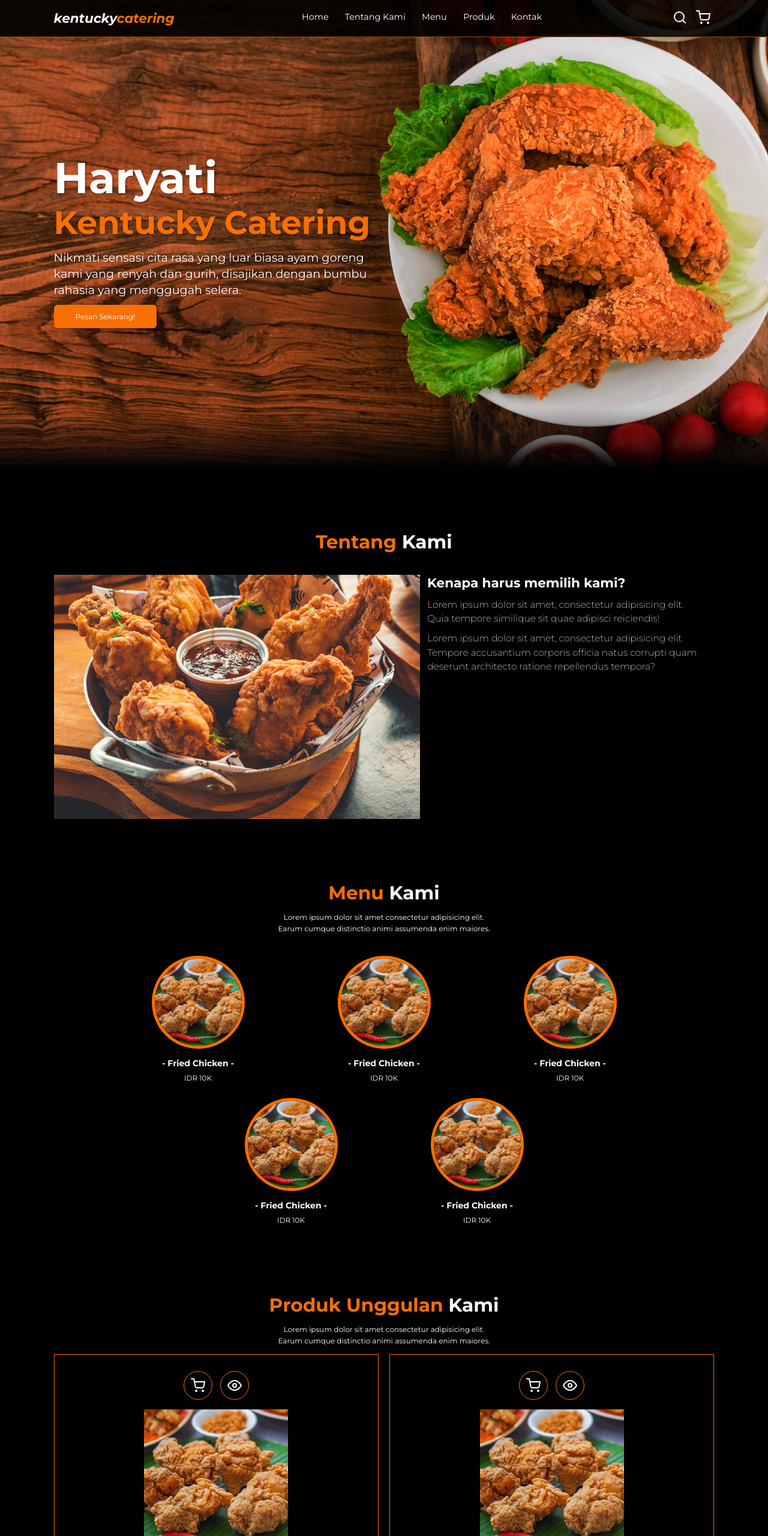
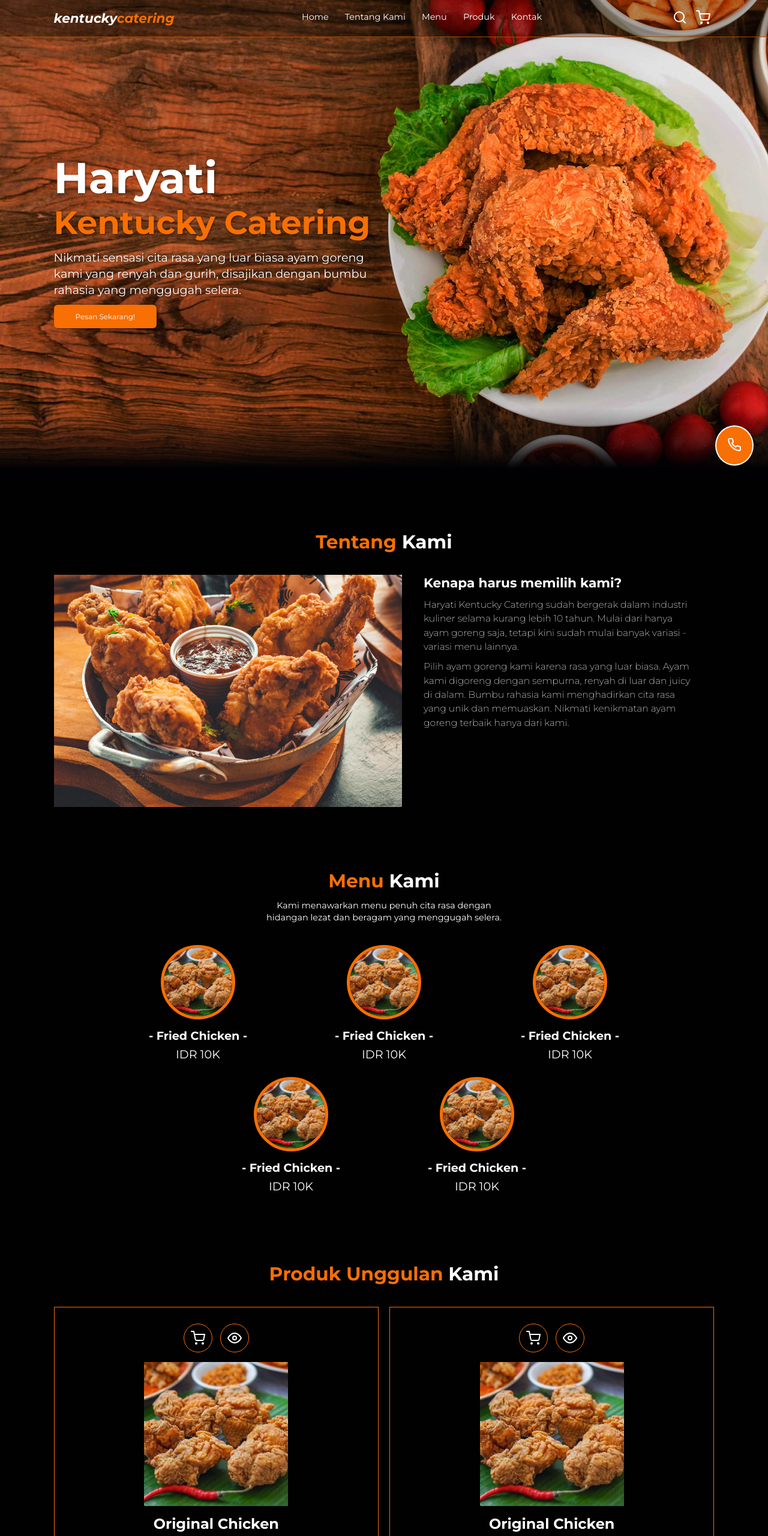
Before and after one commit to fittracakomoli/haryati-catering, a plain HTML site: page index.html in a window 1280 px wide. Shown: the top 2560 px of the page at 60% size. Drawn offline with nearby package versions, Linux system fonts and the light colour scheme.

Commit message:
edit banyak

```diff
--- a/css/style.css
+++ b/css/style.css
@@ -41,13 +41,18 @@ body {
   justify-content: space-between;
   align-items: center;
   padding: 1.4rem 7%;
-  background-color: rgba(1, 1, 1, 0.9);
+  background-color: rgba(1, 1, 1, 0.3);
   border-bottom: 1px solid #ac4b01;
   position: fixed;
+  transition: 0.5s;
   top: 0;
   left: 0;
   right: 0;
   z-index: 999;
+}
+
+.navbar.active {
+  background-color: rgba(1, 1, 1, 0.9);
 }
 
 .navbar .navbar-logo {
@@ -138,7 +143,7 @@ body {
   top: 100%;
   right: -100%;
   height: 100vh;
-  width: 35rem;
+  width: 25rem;
   padding: 0 1.5rem;
   color: var(--bg);
   background-color: #fff;
@@ -150,22 +155,22 @@ body {
 }
 
 .shopping-cart img {
-  height: 6rem;
+  height: 3rem;
   border-radius: 50%;
 }
 
 .shopping-cart .cart-item {
-  margin: 2rem 0;
+  margin: 1rem 0;
   display: flex;
   align-items: center;
-  gap: 1.5rem;
+  gap: 1rem;
   padding-bottom: 1rem;
   border-bottom: 1px dashed var(--bg);
   position: relative;
 }
 
 .shopping-cart h3 {
-  font-size: 1.6rem;
+  font-size: 1.2rem;
   padding-bottom: 0.5rem;
 }
 
@@ -181,6 +186,32 @@ body {
 
 .shopping-cart .remove-item:hover {
   color: var(--primary);
+}
+
+/* Floating Button */
+.floating-button {
+  position: fixed;
+  bottom: 2rem;
+  right: 2rem;
+  z-index: 9999999;
+  display: flex;
+  align-items: center;
+  justify-content: center;
+}
+
+.floating-button a {
+  color: #fff;
+  border-radius: 50%;
+  border: 2px solid #fff;
+  background-color: var(--primary);
+  padding: 1.5rem;
+  transition: 0.5s;
+}
+
+.floating-button a:hover {
+  color: var(--primary);
+  background-color: var(--bg);
+  border: 2px solid var(--primary);
 }
 
 /* Hero Section */
@@ -269,7 +300,7 @@ body {
 }
 
 .about .row .about-img {
-  flex: 1 1 45rem;
+  flex: 1 1 40rem;
 }
 
 .about .row .about-img img {
@@ -278,7 +309,7 @@ body {
 
 .about .row .content {
   flex: 1 1 35rem;
-  padding: 0 1rem;
+  padding: 0 3rem;
 }
 
 .about .row .content h3 {
@@ -301,10 +332,11 @@ body {
 
 .menu p {
   text-align: center;
-  max-width: 30rem;
+  max-width: 35rem;
   margin: auto;
   font-weight: 400;
-  line-height: 1.6;
+  font-size: 1.2rem;
+  line-height: 1.4;
 }
 
 .menu .row {
@@ -321,21 +353,22 @@ body {
 
 .menu .row .menu-card img {
   border-radius: 50%;
-  width: 50%;
+  width: 40%;
   border: 5px solid var(--primary);
 }
 
 .menu .row .menu-card .menu-card-title {
+  font-size: 1.6rem;
   margin: 1rem auto 0.5rem;
 }
 
+.menu .row .menu-card .menu-card-price {
+  font-size: 1.6rem;
+}
+
 /* Products Section */
-.products p {
-  text-align: center;
-  max-width: 30rem;
-  margin: auto;
-  font-weight: 400;
-  line-height: 1.6;
+.products h2 {
+  margin-bottom: 3rem;
 }
 
 .products .row {
@@ -599,7 +632,7 @@ footer .credit a:hover {
     top: 100%;
     right: -100%;
     background-color: #fff;
-    width: 30rem;
+    width: 25rem;
     height: 100vh;
     transition: 0.3s;
   }
@@ -613,7 +646,7 @@ footer .credit a:hover {
     display: block;
     margin: 1.5rem;
     padding: 0.5rem;
-    font-size: 2rem;
+    font-size: 1.5rem;
     font-weight: 600;
   }
 
--- a/index.html
+++ b/index.html
@@ -17,13 +17,16 @@
     <!-- Feather Icons -->
     <script src="https://unpkg.com/feather-icons"></script>
 
+    <!-- Navbar Scroll -->
+    <script src="https://ajax.googleapis.com/ajax/libs/jquery/2.2.4/jquery.min.js"></script>
+
     <!-- My CSS -->
     <link rel="stylesheet" href="css/style.css" />
   </head>
 
   <body>
     <!-- Navbar Start -->
-    <nav class="navbar">
+    <nav class="navbar" id="navbar">
       <a href="#home" class="navbar-logo">kentucky<span>catering</span></a>
 
       <div class="navbar-nav">
@@ -78,13 +81,19 @@
     </nav>
     <!-- Navbar End -->
 
+    <!-- Floating Button Start -->
+    <div class="floating-button">
+      <a href="https://wa.me/6282247696707" target="_blank"><i data-feather="phone"></i></a>
+    </div>
+    <!-- Floating Button End -->
+
     <!-- Hero Start -->
     <section class="hero" id="home">
       <main class="content">
         <h1 class="main-header">Haryati</h1>
         <h1 class="header">Kentucky Catering</h1>
         <p>Nikmati sensasi cita rasa yang luar biasa ayam goreng kami yang renyah dan gurih, disajikan dengan bumbu rahasia yang menggugah selera.</p>
-        <a href="#" class="cta">Pesan Sekarang!</a>
+        <a href="#products" class="cta">Pesan Sekarang!</a>
       </main>
     </section>
     <!-- Hero End -->
@@ -98,8 +107,11 @@
         </div>
         <div class="content">
           <h3>Kenapa harus memilih kami?</h3>
-          <p>Lorem ipsum dolor sit amet, consectetur adipisicing elit. Quia tempore similique sit quae adipisci reiciendis!</p>
-          <p>Lorem ipsum dolor sit amet, consectetur adipisicing elit. Tempore accusantium corporis officia natus corrupti quam deserunt architecto ratione repellendus tempora?</p>
+          <p>Haryati Kentucky Catering sudah bergerak dalam industri kuliner selama kurang lebih 10 tahun. Mulai dari hanya ayam goreng saja, tetapi kini sudah mulai banyak variasi - variasi menu lainnya.</p>
+          <p>
+            Pilih ayam goreng kami karena rasa yang luar biasa. Ayam kami digoreng dengan sempurna, renyah di luar dan juicy di dalam. Bumbu rahasia kami menghadirkan cita rasa yang unik dan memuaskan. Nikmati kenikmatan ayam goreng terbaik
+            hanya dari kami.
+          </p>
         </div>
       </div>
     </section>
@@ -108,7 +120,7 @@
     <!-- Menu Start -->
     <section class="menu" id="menu">
       <h2><span>Menu</span> Kami</h2>
-      <p>Lorem ipsum dolor sit amet consectetur adipisicing elit. Earum cumque distinctio animi assumenda enim maiores.</p>
+      <p>Kami menawarkan menu penuh cita rasa dengan hidangan lezat dan beragam yang menggugah selera.</p>
       <div class="row">
         <div class="menu-card">
           <img src="img/menu/1.jpg" alt="Fried  Chicken" class="menu-card-image" />
@@ -142,8 +154,6 @@
     <!-- Product Start -->
     <section class="products" id="products">
       <h2><span>Produk Unggulan</span> Kami</h2>
-      <p>Lorem ipsum dolor sit amet consectetur adipisicing elit. Earum cumque distinctio animi assumenda enim maiores.</p>
-
       <div class="row">
         <div class="product-card">
           <div class="product-icons">
--- a/js/script.js
+++ b/js/script.js
@@ -6,6 +6,17 @@ document.querySelector("#hamburger-menu").onclick = (e) => {
   navbarNav.classList.toggle("active");
   e.preventDefault();
 };
+
+// Navbar Scroll
+const nav = document.querySelector(".navbar");
+
+$(window).on("scroll", function () {
+  if ($(window).scrollTop() > 50) {
+    $("nav").addClass("active");
+  } else {
+    $("nav").removeClass("active");
+  }
+});
 
 // Toggle Class Active Search Form
 const searchForm = document.querySelector(".search-form");
```
